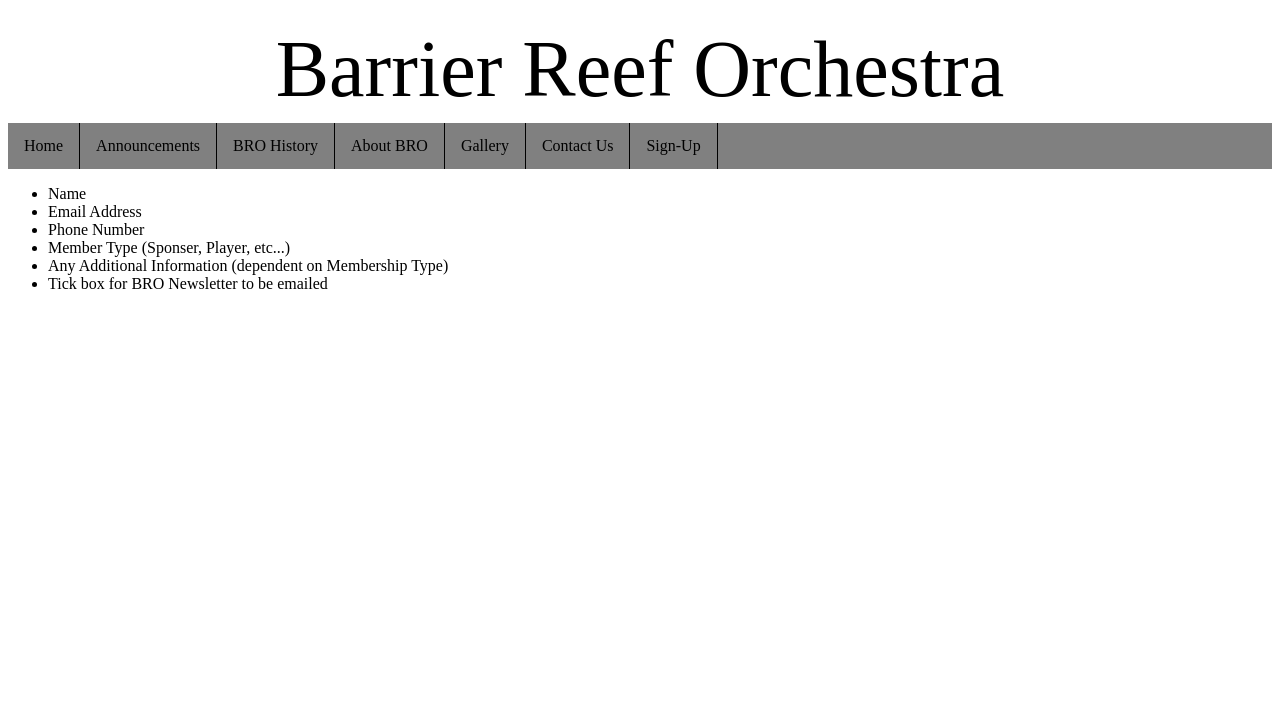
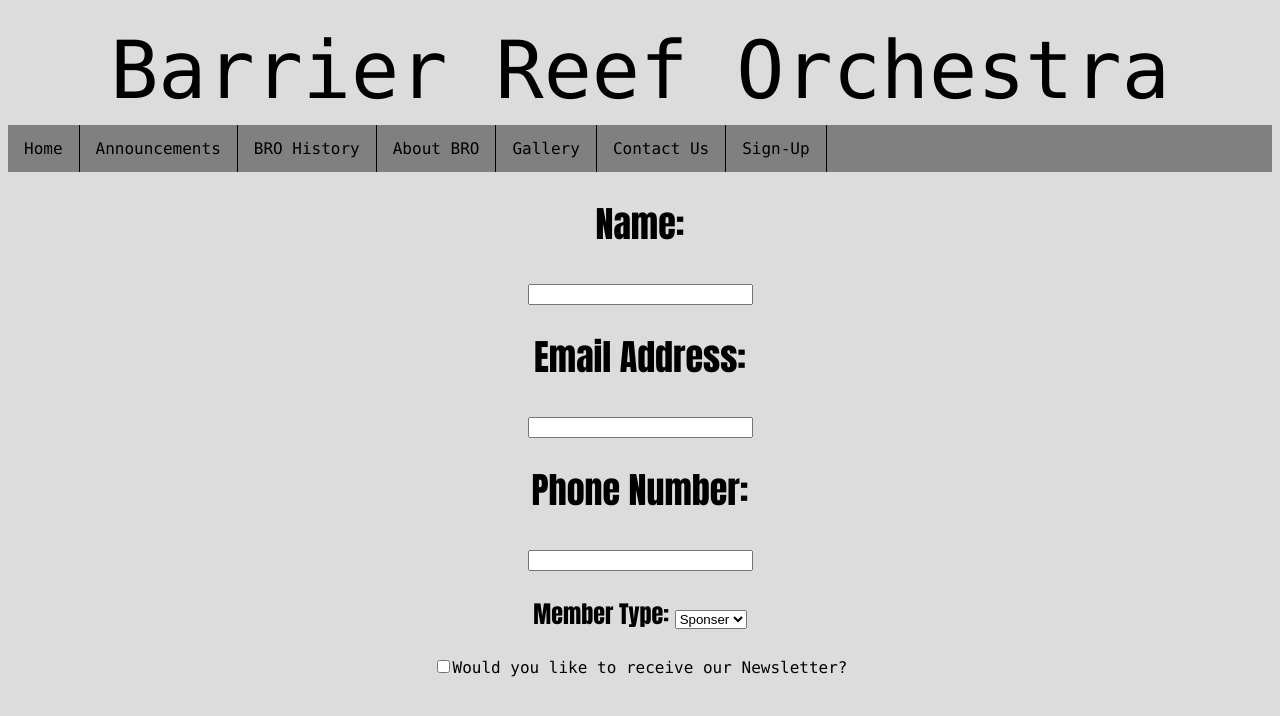
Before and after one commit to jaSc0ne/CP1406-Group-Assignment---GAJ, a plain HTML site: page sign-up.html in a window 1280 px wide. Drawn offline with Linux system fonts and the light colour scheme.

Commit message:
Updating my local repository
For some reason, i was unable to merge the changes that Ghzal pushed to
GITHUB with my locally cloned repository.
All i did was update my local repo with the changes Ghzal made, and
include Target Audience in the plan.html file.

```diff
--- a/mainstyles.css
+++ b/mainstyles.css
@@ -43,3 +43,9 @@ img.center {
 p {
     font-size: 25px;
 }
+
+body {
+    background-color: gainsboro;
+    font-family: Consolas, "Andale Mono", "Lucida Console", "Lucida Sans Typewriter", Monaco, "Courier New", monospace;
+    text-align: center;
+}
--- a/sign-up.html
+++ b/sign-up.html
@@ -21,15 +21,42 @@
         <li class="navlink"><a href="sign-up.html">Sign-Up</a></li>
     </ul>
 
-<!-- Details to be included -->
-    <ul>
-        <li>Name</li>
-        <li>Email Address</li>
-        <li>Phone Number</li>
-        <li>Member Type (Sponser, Player, etc...)</li>
-        <li>Any Additional Information (dependent on Membership Type)</li>
-        <li>Tick box for BRO Newsletter to be emailed</li>
-    </ul>
+    <!-- Interactive Sign-up Form Online -->
+    <p>
+        <label class="name" for "username">
+            <span style = "font-size: 36px; font-family: Impact, Haettenschweiler, 'Franklin Gothic Bold', 'Arial Black', sans-serif;">Name:</span>
+        </label>
+    </p>
+    <p>
+        <input type="text" name="username" id="username" size = "25">
+    </p>
+    <p>
+        <span for="for" class="email_address" style="" email_address="email_address"></span>
+        <label for class="email_address" style="font-family: Impact, Haettenschweiler, 'Franklin Gothic Bold', 'Arial Black', sans-serif" "email_address">
+        <span style="font-size: 36px">Email Address: </span>
+        </label>
+    </p>
+    <p>
+        <input type="text" name="email_address" id="email_address" size="25">
+    </p>
+    <p>
+        <label class="phone_number" for "phone_number">
+        <span style = "font-size: 36px; font-family: Impact, Haettenschweiler, 'Franklin Gothic Bold', 'Arial Black', sans-serif;">Phone Number:
+            </span>
+        </label>
+    </p>
+    <p>
+        <input type="text" name="phone_number" id="phone_number" size="25">
+    </p>
+    <p>
+         <span style = "font-size: 24px; font-family: Impact, Haettenschweiler, 'Franklin Gothic Bold', 'Arial Black', sans-serif;">Member Type:
+            </span>
+        <select class="Member_Type">
+            <option id="Sponser">Sponser</option>
+            <option id="Player">Player</option>
+        </select>
+    </p>
+    <input type="checkbox" name="newsletter" value="newsletter">Would you like to receive our Newsletter?
 
 </body>
 </html>
```
Also changed, not shown: contact-us.html (+21 -4 lines), plan.html (+19 -3 lines).
